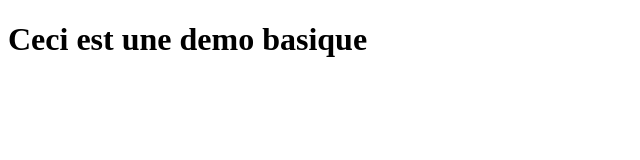
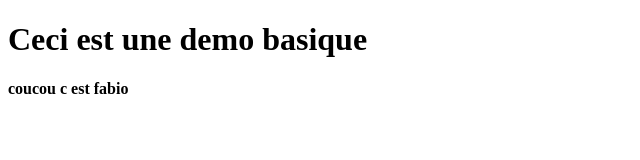
Before and after one commit to ajax2212/Projet1, a plain HTML site: page index.html in a window 1280 px wide. Shown: the whole page, without its empty margins (0-640 px from the left). Drawn offline with Linux system fonts and the light colour scheme.

Commit message:
Update index.html
ajouter sous-titres

```diff
--- a/index.html
+++ b/index.html
@@ -5,5 +5,6 @@
 </head>
 <body>
   <h1>Ceci est une demo basique</h1>
+	<h4>coucou c est fabio</h4>
 </body>
 </html>
```
